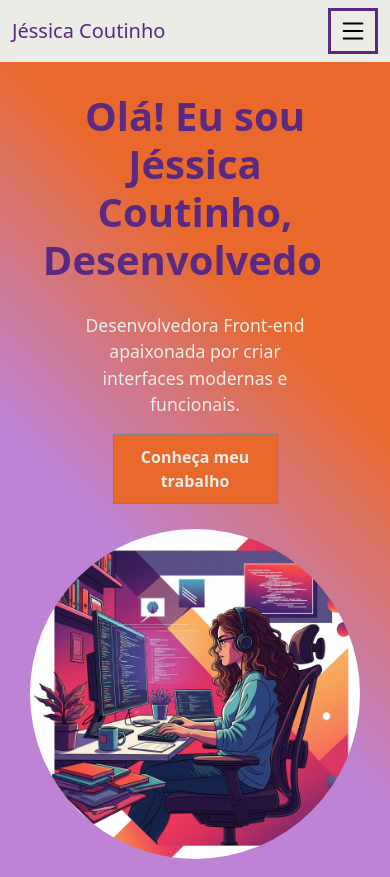
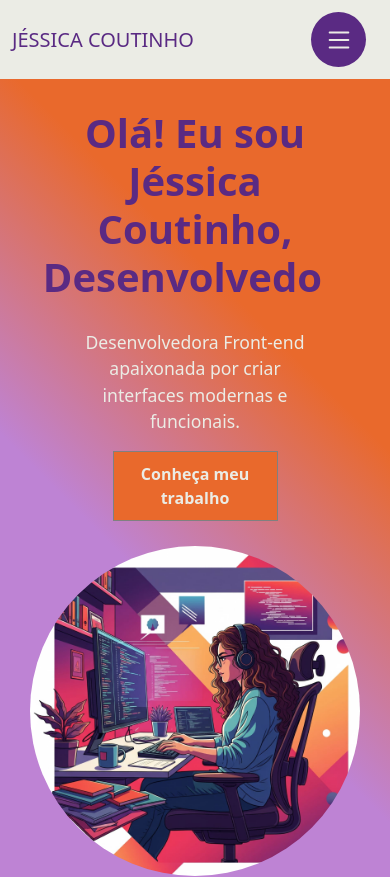
Before and after one commit to coutinhojessica/jcsite, a plain HTML site: page index.html in a window 390 px wide. Shown: the top 877 px of the page. Drawn offline with nearby package versions, Linux system fonts and the light colour scheme.

Commit message:
Ajuste do navbar.

```diff
--- a/assets/css/style.css
+++ b/assets/css/style.css
@@ -15,6 +15,11 @@ body {
 }
 a {
   color: #5a2a83;
+}
+.navbar-toggler {
+  border: none !important;
+  outline: none !important;
+  box-shadow: none !important;
 }
 .container-master {
   display: flex;
@@ -38,25 +43,31 @@ a {
   justify-content: space-around;
   align-items: center;
 }
-.container-title a:hover {
-  color: #5a2a83;
-}
 .title-icon {
   display: flex;
   flex-direction: row;
   justify-content: center;
   align-items: center;
 }
-.container-icon {
-  border: 3px solid var(--roxo);
-  width: 50px;
+.container-title a {
+  text-transform: uppercase;
+}
+.container-title a:hover {
+  color: #5a2a83;
+}
+.conteudo-icon {
+  background-color: var(--roxo);
   display: flex;
   justify-content: center;
   align-items: center;
+  outline: none;
+  width: 55px;
+  height: 55px;
+  border-radius: 50%;
+  aspect-ratio: 1 / 1;
 }
-.container-icon button:focus {
-  border: none;
-  outline: none;
+.icon {
+  color: var(--branco);
 }
 .conteudo-menu li {
   display: flex;
--- a/index.html
+++ b/index.html
@@ -23,7 +23,7 @@
                     <div class="container-icon">
                         <button class="navbar-toggler" type="button" data-bs-toggle="collapse" data-bs-target="#navbarNav" aria-controls="navbarNav" aria-expanded="false" aria-label="Toggle navigation">
                         <span class="navbar-toggler-icon conteudo-icon">
-                            <svg class="icon" xmlns="http://www.w3.org/2000/svg" width="30" height="30" fill="currentColor" class="bi bi-list" viewBox="0 0 16 16">
+                            <svg class="icon" xmlns="http://www.w3.org/2000/svg" width="30px" height="30px" fill="currentColor" class="bi bi-list" viewBox="0 0 16 16">
                                 <path fill-rule="evenodd" d="M2.5 12a.5.5 0 0 1 .5-.5h10a.5.5 0 0 1 0 1H3a.5.5 0 0 1-.5-.5m0-4a.5.5 0 0 1 .5-.5h10a.5.5 0 0 1 0 1H3a.5.5 0 0 1-.5-.5m0-4a.5.5 0 0 1 .5-.5h10a.5.5 0 0 1 0 1H3a.5.5 0 0 1-.5-.5"/>
                             </svg>
                         </span>
```
